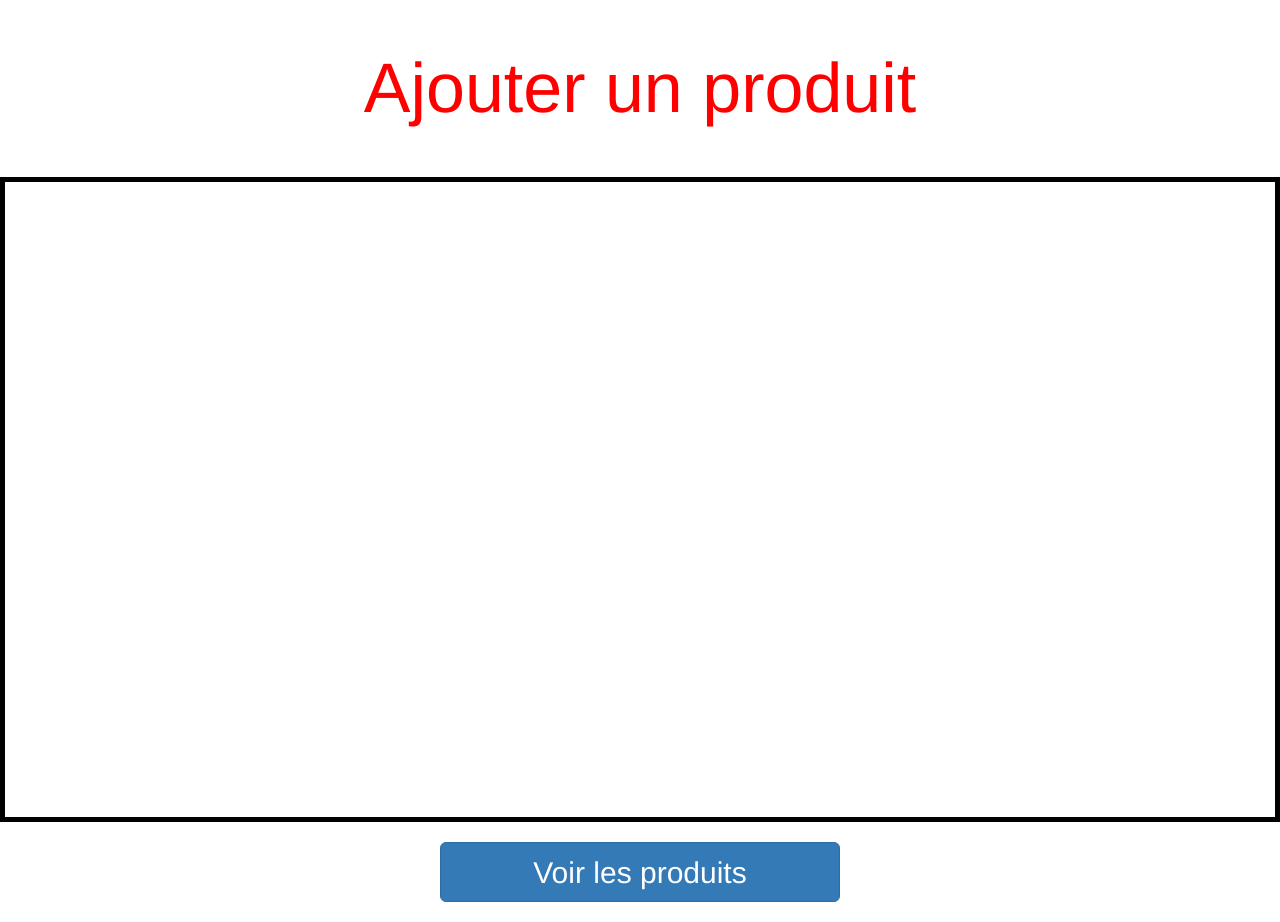
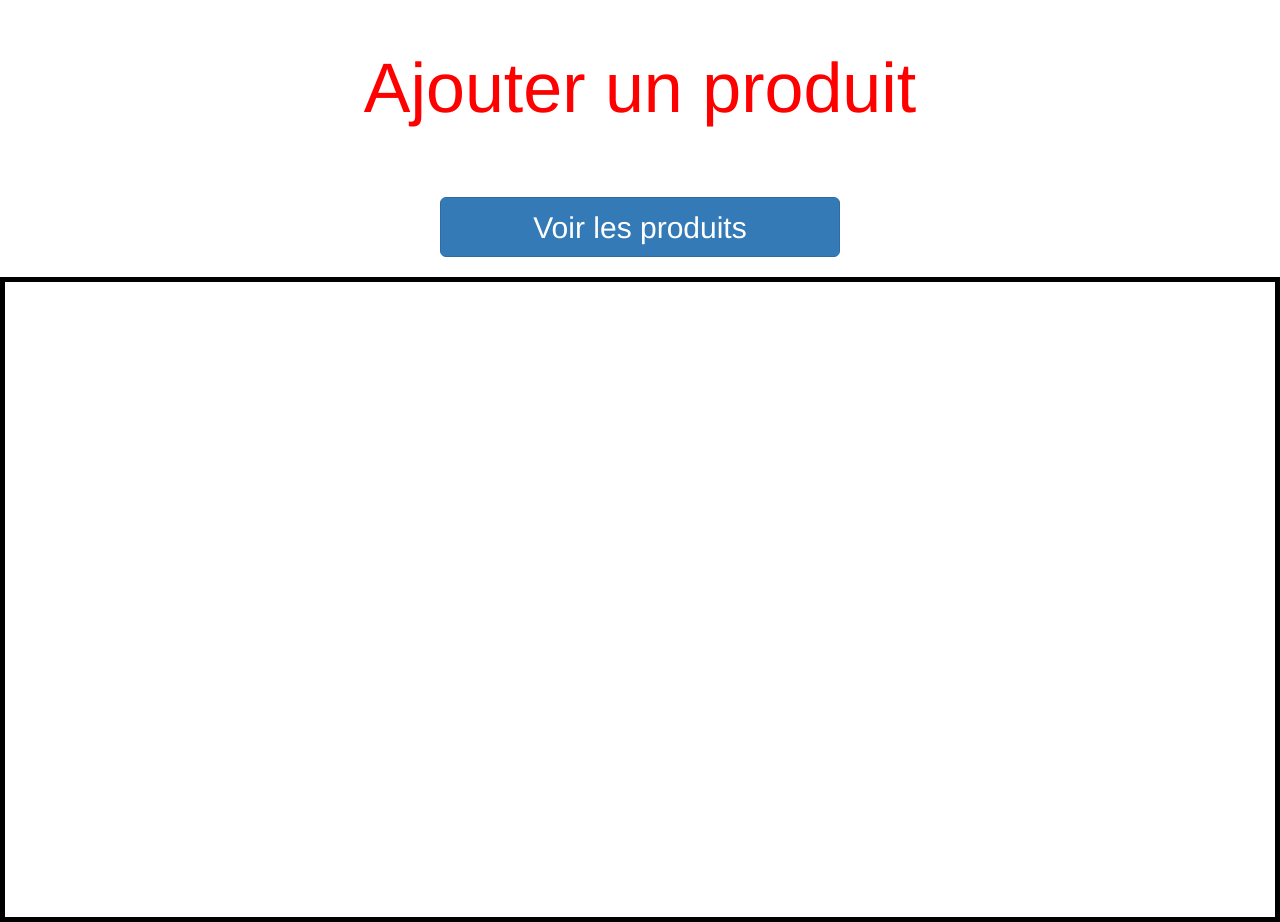
Before and after one commit to yacine199203/inventaire, a Symfony app: template templates/scanner/scanner.html.twig in a window 1280 px wide. Run offline with Twig, Linux system fonts and the light colour scheme; the template is opened without the code that fills it, so the values that code supplies are empty; some libraries are stand-ins or nearby versions.

Commit message:
ajout button voir les produits au scanner

```diff
--- a/templates/scanner/scanner.html.twig
+++ b/templates/scanner/scanner.html.twig
@@ -16,18 +16,17 @@
                     <center class="my-5">
                         <h1 style="color: red; margin: 50px; font-size: 60px" class="titre">Ajouter un produit</h1>
                     </center>
+                    <div class="text-center">
+                    <a class="retour" href="#" onclick="GoBackWithRefresh();return false;">
+                        <button style="width: 400px; height: 60px; margin 100px; font-size: 30px" class= " vp btn btn-primary btn-lg">Voir les produits</button>
+                    </a>
+                    </div>
                 </div>
 
             </div>
         </div>
         <div class="m-5 scan" style="border: black solid 5px;">
-                <video class="border border-dark rounded" id="preview" width="100%"></video>
-                </div>
-        <div class="container">
-            <div class="text-center">
-            <a class="retour" href="#" onclick="GoBackWithRefresh();return false;">
-                <button style="width: 400px; height: 60px; margin 100px; font-size: 30px" class= " vp btn btn-primary btn-lg">Voir les produits</button>
-            </div>
+            <video class="border border-dark rounded" id="preview" width="100%"></video>
         </div>
 
 
```
